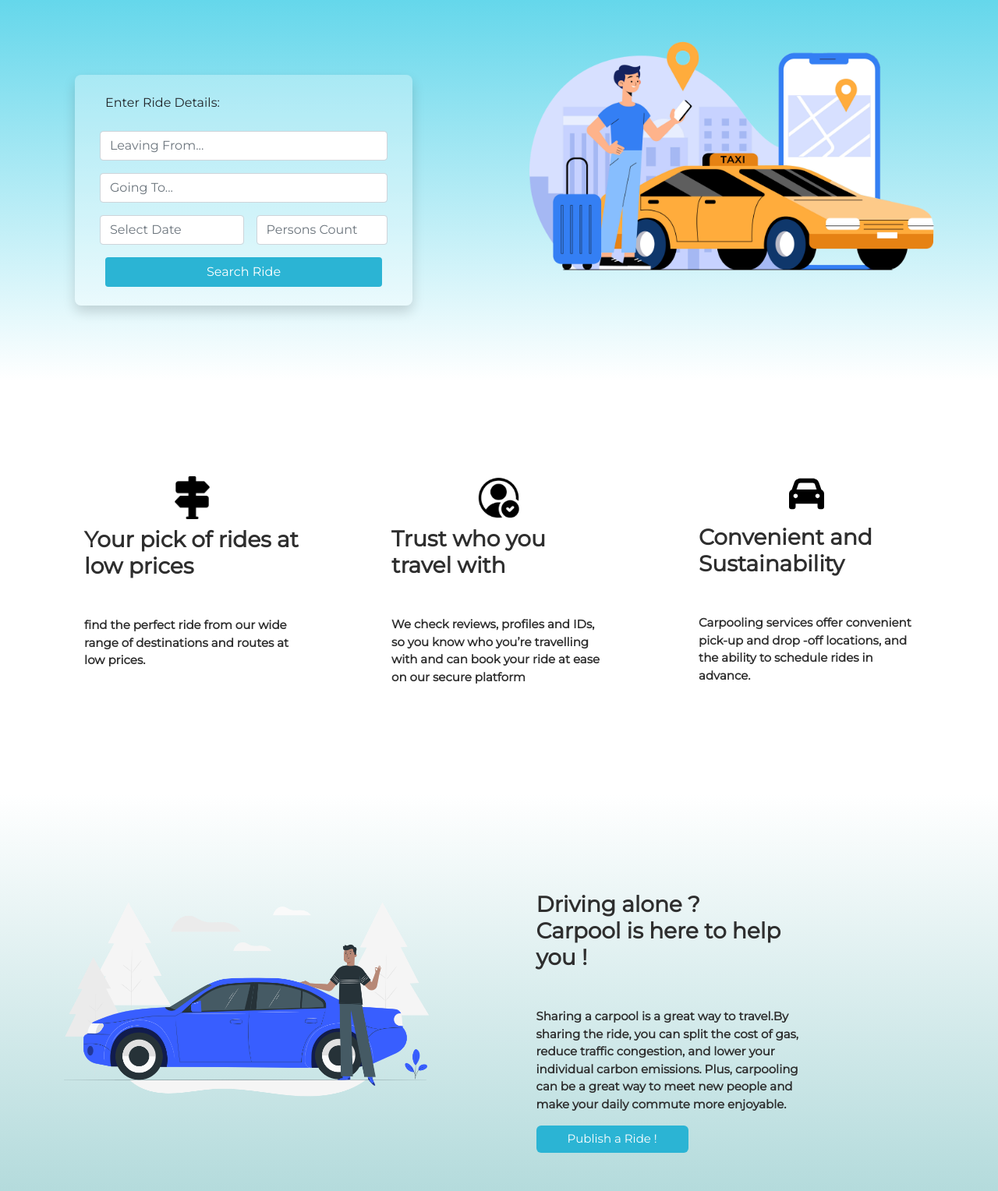
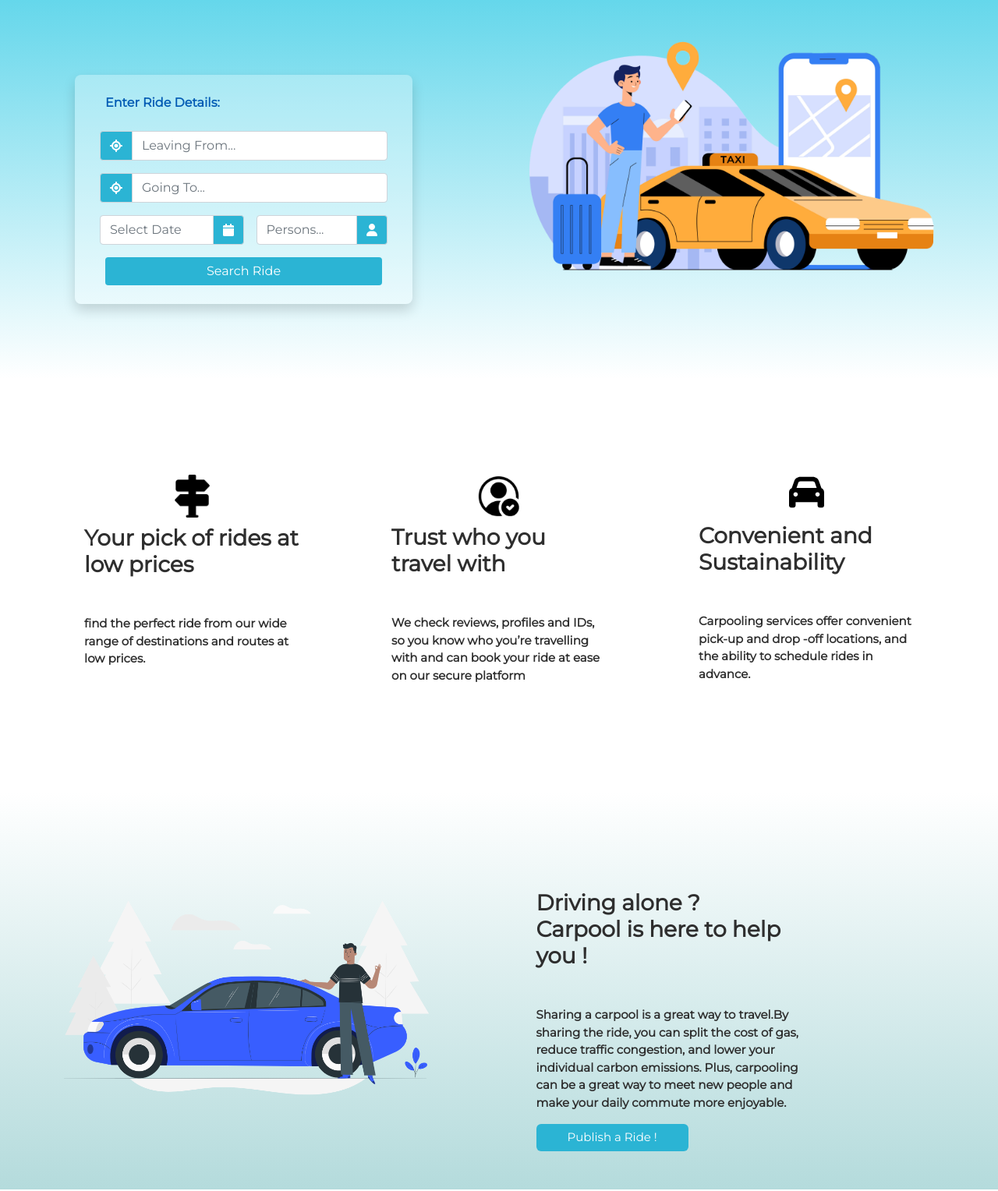
Before and after one commit to RugvedGadakh/Pbl_Project, a PHP site: page / in a window 1280 px wide. Shown: the part 132-1660 px from the top of the page at 78% size. Run offline with PHP 8.4, Linux system fonts and the light colour scheme; some libraries are stand-ins or nearby versions.

Commit message:
form-updated
labels are created by this commit

```diff
--- a/index.html
+++ b/index.html
@@ -58,7 +58,7 @@
                 <ul>
                     <li><a href="/search"><i class="fa-solid fa-magnifying-glass"></i> Search</a></li>
                     <li><a href="/publish"><i class="fa fa-circle-plus"></i> Publish</a></a></li>
-                    <li><button class="btn-r btn">Sign in</button></li>
+                    <li><button class="btn-r">Sign in</button></li>
                 </ul>
             </div>
         </div>
@@ -90,21 +90,29 @@
                         <label for="" class="form-label">Enter Ride Details:</label>
                     </div>
 
-                    <div>
+                    <div class="input-group">
+                        <label for="from-location" class="input-group-text"><i class="fa-solid fa-location-crosshairs"></i>
+                        </label>
                         <input type="text" class="form-control" id="from-location" placeholder="Leaving From...">
                     </div>
 
-                    <div>
+                    <div class="input-group">
+                        <label for="to-location" class="input-group-text"><i class="fa-solid fa-location-crosshairs"></i>
+                        </label>
                         <input type="text" class="form-control" id="to-location" placeholder="Going To...">
                     </div>
 
-                    <div class="col-6 pl-2 pr-0">
+                    <div class="col-6 pl-2 pr-0 input-group">
                         <input type="text" class="form-control" id="pick-date" placeholder="Select Date"
-                            onfocus="this.type = 'Date'" onblur="if(!this.value)this.type='text'">
+                        onfocus="this.type = 'Date'" onblur="if(!this.value)this.type='text'">
+                        <label for="pick-date" class="input-group-text"><i class="fa-solid fa-calendar"></i>
+                        </label>
                     </div>
 
-                    <div class="col-6 pl-3 pr-2">
-                        <input type="number" class="form-control" id="passenger-count" placeholder="Persons Count">
+                    <div class="col-6 pl-3 pr-2  input-group">
+                        <input type="number" class="form-control" id="passenger-count" placeholder="Persons...">
+                        <label for="passenger-count" class="input-group-text"><i class="fa-solid fa-user"></i>
+                        </label>
                     </div>
 
                     <div class="col-12">
@@ -170,7 +178,7 @@
                         reduce traffic congestion, and lower your individual carbon emissions. Plus, carpooling can be a
                         great way to meet new people and make your daily commute more enjoyable.</p>
                     <div>
-                        <button class="publish">Publish a Ride !</button>
+                        <button class="publish-btn">Publish a Ride !</button>
                     </div>
                 </div>
             </div>
--- a/style.css
+++ b/style.css
@@ -50,7 +50,7 @@ header .logo{
     border-radius: 20px;
     color: black;
 }
-.btn-r, .publish{
+.btn-r, .publish-btn{
     padding: 6px 40px;
     background: #2bb4d4;
     color: white;
@@ -131,10 +131,25 @@ header .logo{
     border-radius: 8px;
 }
 
-#search-ride-btn {
+.input-group-text {
+    background-color: #2bb4d4;
+    color: white;
+}
+
+#search-ride-btn, .btn {
     width: 100%;
     background: #2bb4d4;
     color: white;
+    border: none;
+}
+
+#search-ride-btn:hover {
+    background: #38c8e9;
+}
+
+.form-label {
+    color: rgb(2, 91, 180);
+    font-weight: bold;
 }
 
 
```
